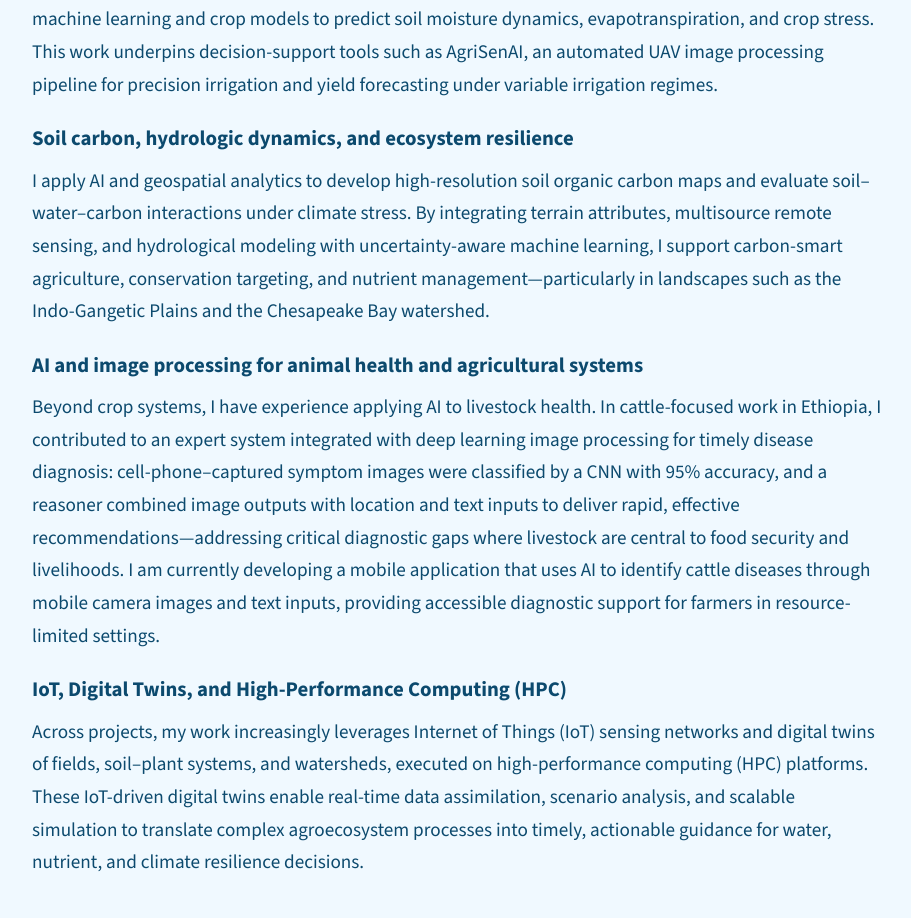
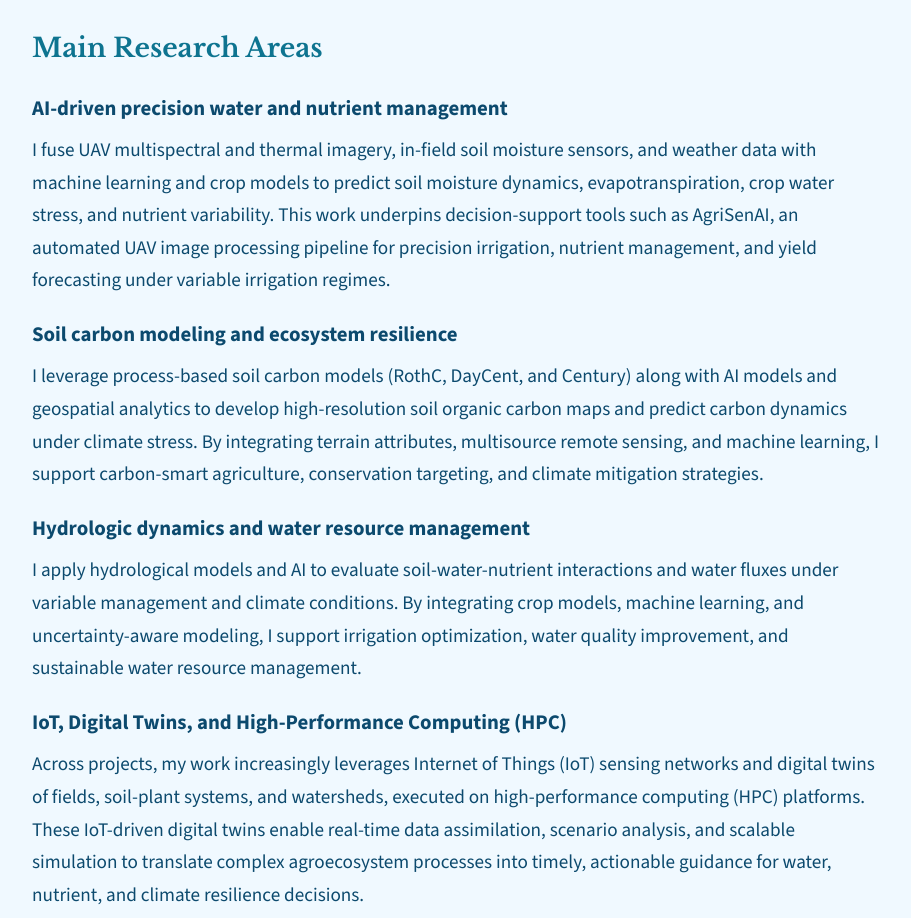
Before and after one commit to f2yapps/agrosensing-ai-lab, a React (Vite) app: page / in a window 1280 px wide. Shown: the part 2027-2945 px from the top of the page, without its empty margins (182-1093 px from the left). Built offline with nearby package versions, Linux system fonts and the light colour scheme.

Commit message:
Describe your update

```diff
--- a/src/pages/Home.tsx
+++ b/src/pages/Home.tsx
@@ -1,13 +1,13 @@
 const RESEARCH_HIGHLIGHTS = [
   { img: '/images/Highlights/Highlights4.jpg', alt: 'Graphical abstract', title: 'Rootzone Soil Moisture Dynamics Prediction Using Artificial Intelligence Algorithms', summary: 'Developing and evaluating artificial intelligence models to predict rootzone soil moisture dynamics for improved irrigation scheduling and soil water management. The work supports site-specific irrigation decisions and more efficient use of water in cropping systems.', links: ['https://doi.org/10.1016/j.compag.2024.109414'] },
   { img: '/images/Highlights/Highlights1.jpg', alt: 'Graphical abstract', title: 'Evapotranspiration Prediction Using UAV-Based Imagery and Artificial Intelligence Algorithms', summary: 'Using UAV-based multispectral and thermal imagery with artificial intelligence algorithms to estimate crop evapotranspiration for field-scale water use assessments. These estimates help quantify actual water use and support irrigation planning and water budgeting.', links: ['https://doi.org/10.1016/j.rsase.2025.101661', 'https://doi.org/10.1016/j.scitotenv.2023.169403'] },
-  { img: '/images/Highlights/Highlights9.png', alt: 'Graphical abstract', title: 'High-Throughput Plant Phenotyping Using Unmanned Aerial Vehicle (UAV) Imagery and Artificial Intelligence Algorithms', summary: 'Leveraging multispectral and thermal UAV data with AI to extract crop traits, monitor growth, and detect stress at scale for breeding and precision agriculture. The approach enables rapid, non-destructive assessment of large field trials and commercial fields.', links: ['https://doi.org/10.1016/j.compag.2023.108064', 'https://doi.org/10.1016/j.eja.2025.127557'] },
+  { img: '/images/Highlights/Highlights9.png', alt: 'Graphical abstract', title: 'High-Throughput Plant Phenotyping Using Unmanned Aerial Vehicle (UAV) Imagery and Artificial Intelligence Algorithms', summary: 'Leveraging multispectral UAV data with AI to extract crop traits, monitor growth, and predict yield at scale for breeding and precision agriculture. The approach enables rapid, non-destructive assessment of large field trials and commercial fields.', links: ['https://doi.org/10.1016/j.compag.2023.108064', 'https://doi.org/10.1016/j.eja.2025.127557'] },
   { img: '/images/Highlights/Highlights5.jpg', alt: 'Graphical abstract', title: 'Canopy Temperature Prediction Using RGB Images and Artificial Intelligence Algorithms', summary: 'Using RGB imagery with machine learning to predict canopy temperature for crop water status and growth monitoring. Low-cost RGB cameras can thus support irrigation and stress detection where thermal sensors are not available.', links: ['https://doi.org/10.1016/j.compag.2025.111273'] },
   { img: '/images/Highlights/Highlights6.jpg', alt: 'AgriSenAI image processing pipeline', title: 'AgriSenAI: Automating UAV Thermal and Multispectral Image Processing for Precision Agriculture', summary: 'An automated pipeline that processes UAV thermal and multispectral imagery from acquisition through analytics, enabling consistent, scalable image handling for precision agriculture. Standardized workflows reduce processing time and support repeatable research and operational use.', links: ['https://doi.org/10.1016/j.softx.2025.102083'] },
-  { img: '/images/Highlights/Hightlights13.png', alt: 'AI-enabled precision irrigation decision support', title: 'Artificial Intelligence–Enabled Precision Irrigation Decision Support', summary: 'AI-driven decision-support that uses crop coefficients, soil and crop information, soil moisture, and weather data to recommend when and where to irrigate, helping optimize water use and crop management. The tool integrates these inputs and model outputs to deliver actionable irrigation guidance at field scale.' },
+  { img: '/images/Highlights/Hightlights13.png', alt: 'AI-enabled precision irrigation decision support', title: 'Artificial Intelligence–Enabled Precision Irrigation Decision Support Tool', summary: 'AI-driven decision-support that uses crop coefficients, soil and crop information, soil moisture, and weather data, along with ensemble machine learning modeling, to recommend when and where to irrigate, helping optimize water use and improve productivity. The tool integrates these inputs to deliver actionable irrigation guidance at the field scale.' },
   { img: '/images/Highlights/Hightlights8.jpg', alt: 'Graphical abstract', title: 'Exploring Deficit Irrigation as a Water Conservation Strategy: Insights from Field Experiments and Model Simulation', summary: 'Field experiments and model simulations to evaluate deficit irrigation for water savings while maintaining yield, with insights for sustainable water use in agriculture. Results inform irrigation strategies under water-limited conditions and variable climate.', links: ['https://doi.org/10.1016/j.agwat.2023.108490'] },
   { img: '/images/Highlights/Hightlights7.png', alt: 'Graphical abstract', title: 'Predicting Sea-Level Rise Impacts on Groundwater Quantity and Quality in Complex Hydrogeological Systems', summary: 'Modeling and predicting how sea-level rise affects groundwater levels and salinity in complex coastal hydrogeological systems to support adaptation planning. The work helps identify vulnerable zones and prioritize management and policy responses.', links: ['https://doi.org/10.1007/s41748-025-00583-5'] },
-  { img: '/images/Highlights/Highlights10.png', alt: 'Graphical abstract', title: 'Simulating Soil Hydrologic Dynamics Using Crop Growth, Machine Learning, and Hydrological Models', summary: 'Integrating crop growth and hydrological models to simulate soil moisture and water fluxes under variable management and climate. The combined approach improves predictions of soil water availability and supports irrigation and nutrient management decisions.', links: ['https://doi.org/10.1016/j.compag.2024.109186', 'https://doi.org/10.1007/s40808-025-02659-7'] },
+  { img: '/images/Highlights/Highlights10.png', alt: 'Graphical abstract', title: 'Simulating Soil Hydrologic Dynamics Using Crop Growth, Machine Learning, and Hydrological Models', summary: 'Leveraging crop growth, machine learning (ML), and hydrological models to simulate soil moisture and water fluxes under variable management and climate. The combined approach improves predictions of soil water availability and supports irrigation and nutrient management decisions.', links: ['https://doi.org/10.1016/j.compag.2024.109186', 'https://doi.org/10.1007/s40808-025-02659-7'] },
   { img: '/images/Highlights/Highlights14.png', alt: 'Graphical abstract', title: 'Integration of Smartphone Imagery with Topographic Parameters for Soil Organic Carbon Prediction in the Indo-Gangetic Plains: An Interpretable Machine Learning Approach', summary: 'Combining smartphone-captured imagery and topographic data with interpretable machine learning to predict soil organic carbon across the Indo-Gangetic Plains for sustainable land management. The method offers a low-cost, scalable option for SOC mapping where conventional sampling is limited.', links: ['https://doi.org/10.1016/j.compag.2025.111279'] },
   { img: '/images/Highlights/highlights17.png', alt: 'Graphical abstract', title: 'Application of Artificial Intelligence Algorithm in Image Processing for Cattle Disease Diagnosis', summary: 'Integrating expert systems with deep learning image processing to identify livestock diseases from symptom images and support rapid, effective diagnosis in resource-limited settings. The system helps bridge diagnostic gaps where veterinary expertise or lab access is limited.', links: ['https://doi.org/10.4236/jilsa.2022.144006'] },
   { img: '/images/Highlights/abiotic_biotic_stress.png', alt: 'Plant stress detection', title: 'Plant Biotic and Abiotic Stress Detection Using AI Classification Models', summary: 'Developing and deploying AI-powered classification models to detect and differentiate plant biotic stresses (diseases, pests, pathogens) and abiotic stresses (drought, nutrient deficiency, heat, salinity) using multispectral and thermal UAV imagery combined with ground-based sensors. The models enable early stress detection, support targeted intervention strategies, and improve crop health management for enhanced productivity and resilience under variable environmental conditions.' },
@@ -29,23 +29,26 @@ export default function Home() {
       </div>
 
       <h2>About</h2>
-      <p>I am a Post-Doctoral Research Associate at the University of Maryland working in precision and digital agriculture. My research integrates artificial intelligence (AI), remote sensing, Internet of Things (IoT) sensor networks and digital twins, environmental sensing networks, and process-based modeling to improve decision-making in plant-based agriculture and natural resource systems. I develop scalable, data-driven frameworks that combine machine learning, geospatial analytics, high-performance computing (HPC), and crop–soil–hydrologic models to optimize water and nutrient management, enhance soil health monitoring, and increase agroecosystem resilience under climate variability.</p>
+      <p>I am a Post-Doctoral Research Associate at the University of Maryland working in precision and digital agriculture. I hold a Ph.D. from the University of Florida. My research focuses on surface and subsurface hydrology, with particular emphasis on applying advanced tools, i.e., AI and ML algorithms, water stress indices, and hydrological models. I have several years of research and teaching experience in global change science, geospatial technologies, proximal sensing, edge computing, high-performance computing, IoT systems, digital twins, drone imaging, and water resources modeling. My research integrates artificial intelligence (AI), remote sensing, Internet of Things (IoT) sensor networks and digital twins, environmental sensing networks, and process-based modeling to improve decision-making in plant-based agriculture and natural resource systems. I develop scalable, data-driven frameworks that combine machine learning, geospatial analytics, high-performance computing (HPC), and crop-soil-hydrologic models to optimize water and nutrient management, enhance soil health monitoring, and increase agroecosystem resilience under climate variability.</p>
 
       <h2>Research Mission</h2>
       <p>I focus on building AI-enabled agricultural and environmental intelligence systems that reduce production inputs, strengthen sustainability, and directly benefit farmers and communities. My research integrates UAV and satellite imagery, IoT-enabled soil and crop sensor networks, weather data, and process-based models with interpretable machine learning, digital twin representations, and high-performance computing (HPC) to support precision water and nutrient management, soil carbon monitoring, and ecosystem resilience. My work leverages advanced AI algorithms for rootzone soil moisture prediction, evapotranspiration estimation, high-throughput plant phenotyping, canopy temperature prediction, and plant biotic and abiotic stress detection. I develop automated image processing pipelines like AgriSenAI and AI-driven precision irrigation decision support systems that translate complex agroecosystem processes into actionable guidance for water conservation, deficit irrigation strategies, groundwater quality assessment, soil hydrologic dynamics simulation, soil organic carbon mapping, and livestock disease diagnosis. These tools support climate adaptation, conservation planning, and sustainable resource management across diverse agricultural and natural resource systems.</p>
 
       <h2>Main Research Areas</h2>
       <h3>AI-driven precision water and nutrient management</h3>
-      <p>I fuse UAV multispectral and thermal imagery, in-field soil moisture sensors, and weather data with machine learning and crop models to predict soil moisture dynamics, evapotranspiration, and crop stress. This work underpins decision-support tools such as AgriSenAI, an automated UAV image processing pipeline for precision irrigation and yield forecasting under variable irrigation regimes.</p>
+      <p>I fuse UAV multispectral and thermal imagery, in-field soil moisture sensors, and weather data with machine learning and crop models to predict soil moisture dynamics, evapotranspiration, crop water stress, and nutrient variability. This work underpins decision-support tools such as AgriSenAI, an automated UAV image processing pipeline for precision irrigation, nutrient management, and yield forecasting under variable irrigation regimes.</p>
 
-      <h3>Soil carbon, hydrologic dynamics, and ecosystem resilience</h3>
-      <p>I apply AI and geospatial analytics to develop high-resolution soil organic carbon maps and evaluate soil–water–carbon interactions under climate stress. By integrating terrain attributes, multisource remote sensing, and hydrological modeling with uncertainty-aware machine learning, I support carbon-smart agriculture, conservation targeting, and nutrient management—particularly in landscapes such as the Indo-Gangetic Plains and the Chesapeake Bay watershed.</p>
+      <h3>Soil carbon modeling and ecosystem resilience</h3>
+      <p>I leverage process-based soil carbon models (RothC, DayCent, and Century) along with AI models and geospatial analytics to develop high-resolution soil organic carbon maps and predict carbon dynamics under climate stress. By integrating terrain attributes, multisource remote sensing, and machine learning, I support carbon-smart agriculture, conservation targeting, and climate mitigation strategies.</p>
+
+      <h3>Hydrologic dynamics and water resource management</h3>
+      <p>I apply hydrological models and AI to evaluate soil-water-nutrient interactions and water fluxes under variable management and climate conditions. By integrating crop models, machine learning, and uncertainty-aware modeling, I support irrigation optimization, water quality improvement, and sustainable water resource management.</p>
+
+      <h3>IoT, Digital Twins, and High-Performance Computing (HPC)</h3>
+      <p>Across projects, my work increasingly leverages Internet of Things (IoT) sensing networks and digital twins of fields, soil-plant systems, and watersheds, executed on high-performance computing (HPC) platforms. These IoT-driven digital twins enable real-time data assimilation, scenario analysis, and scalable simulation to translate complex agroecosystem processes into timely, actionable guidance for water, nutrient, and climate resilience decisions.</p>
 
       <h3>AI and image processing for animal health and agricultural systems</h3>
-      <p>Beyond crop systems, I have experience applying AI to livestock health. In cattle-focused work in Ethiopia, I contributed to an expert system integrated with deep learning image processing for timely disease diagnosis: cell-phone–captured symptom images were classified by a CNN with 95% accuracy, and a reasoner combined image outputs with location and text inputs to deliver rapid, effective recommendations—addressing critical diagnostic gaps where livestock are central to food security and livelihoods. I am currently developing a mobile application that uses AI to identify cattle diseases through mobile camera images and text inputs, providing accessible diagnostic support for farmers in resource-limited settings.</p>
-
-      <h3>IoT, Digital Twins, and High-Performance Computing (HPC)</h3>
-      <p>Across projects, my work increasingly leverages Internet of Things (IoT) sensing networks and digital twins of fields, soil–plant systems, and watersheds, executed on high-performance computing (HPC) platforms. These IoT-driven digital twins enable real-time data assimilation, scenario analysis, and scalable simulation to translate complex agroecosystem processes into timely, actionable guidance for water, nutrient, and climate resilience decisions.</p>
+      <p>Beyond crop systems, I have experience applying AI to livestock health. In cattle-focused work in Ethiopia, I contributed to an expert system integrated with deep learning image processing for timely disease diagnosis: cell-phone-captured symptom images were classified by a CNN with 95% accuracy, and a reasoner combined image outputs with location and text inputs to deliver rapid, effective recommendations - addressing critical diagnostic gaps where livestock are central to food security and livelihoods. I am currently developing a mobile application that uses AI to identify cattle diseases through mobile camera images and text inputs, providing accessible diagnostic support for farmers in resource-limited settings.</p>
 
       <h2>Education Background</h2>
       <div className="section-block">
@@ -88,8 +91,8 @@ export default function Home() {
       <h2>Leadership and Professional Service</h2>
       <div className="section-block">
         <ul>
+          <li>Organizing Committee Member, 2026 Precision Agriculture Technology Conference</li>
           <li>Elected Council Member, Purdue University Postdoctoral Association (PPDA)</li>
-          <li>Organizing Committee Member, 2026 Precision Agriculture Technology Conference</li>
           <li>Served as a member of the Indiana Organic Network (USDA-NIFA-funded statewide organic farming initiative)</li>
           <li>Co-Organizer, Technical Session at ASA, CSSA, SSSA Annual Meeting</li>
           <li>Served as a member of the Tropical Research and Education Center (TREC) Social Committee</li>
@@ -100,14 +103,14 @@ export default function Home() {
       <div className="section-block">
         <ul>
           <li>Contributed to USDA NIFA project proposal development while at the University of Florida (UF)</li>
-          <li>Participated in grant proposal writing workshops organized by Purdue University Postdoc Office and UF IFAS</li>
+          <li>Participated in grant proposal writing workshops organized by Purdue University Postdoc Office and UF Institute of Food and Agricultural Sciences (IFAS)</li>
         </ul>
       </div>
 
       <h2>Volunteer Service &amp; Global Outreach</h2>
       <div className="section-block">
         <ul>
-          <li>Developed a global mentorship platform connecting students in developing countries with professionals in developed countries, facilitating knowledge transfer, career guidance, and capacity building in agriculture, engineering, and related fields</li>
+          <li>Developed a global mentorship platform connecting students in developing countries with professionals in developed countries, facilitating knowledge transfer, scholarship opportunities, career guidance, and capacity building in agriculture, water resources, AI, engineering, and related fields</li>
         </ul>
       </div>
 
```
Also changed, not shown: src/pages/Project.tsx (+2 -11 lines).
